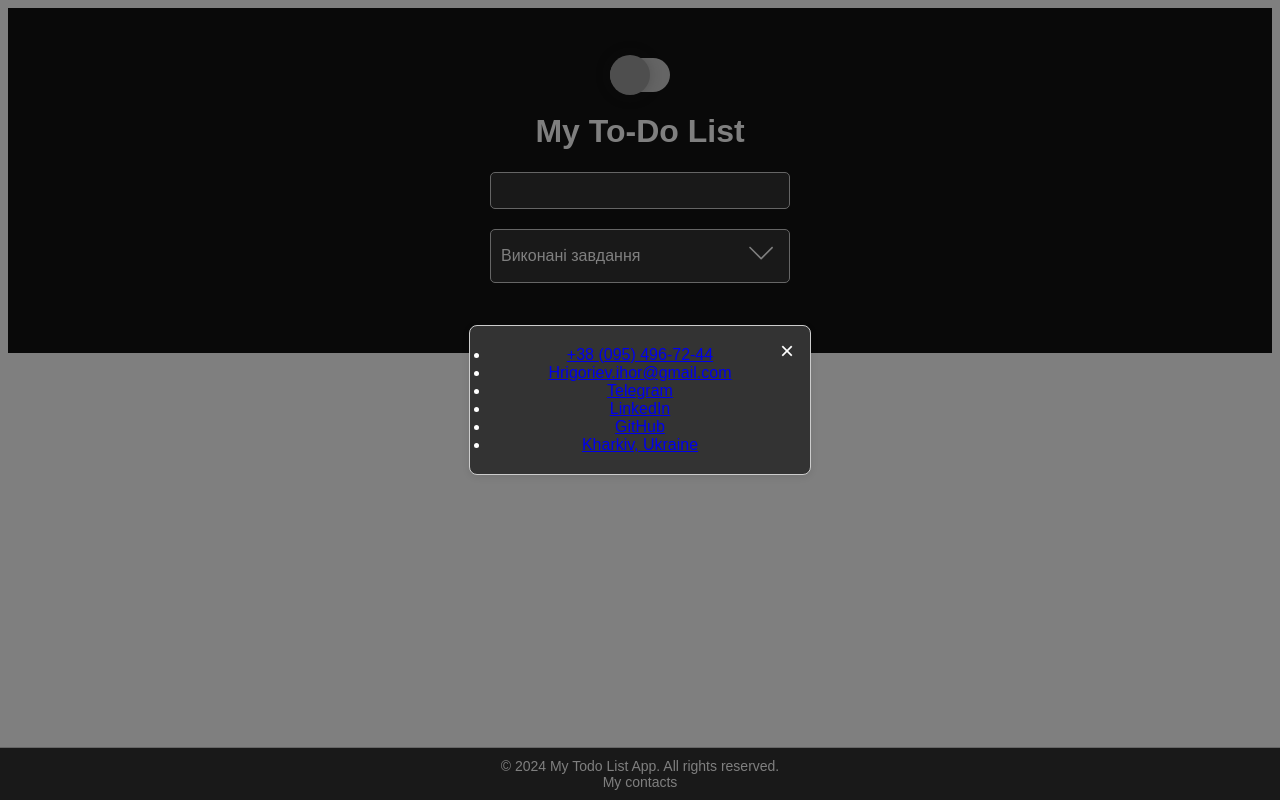
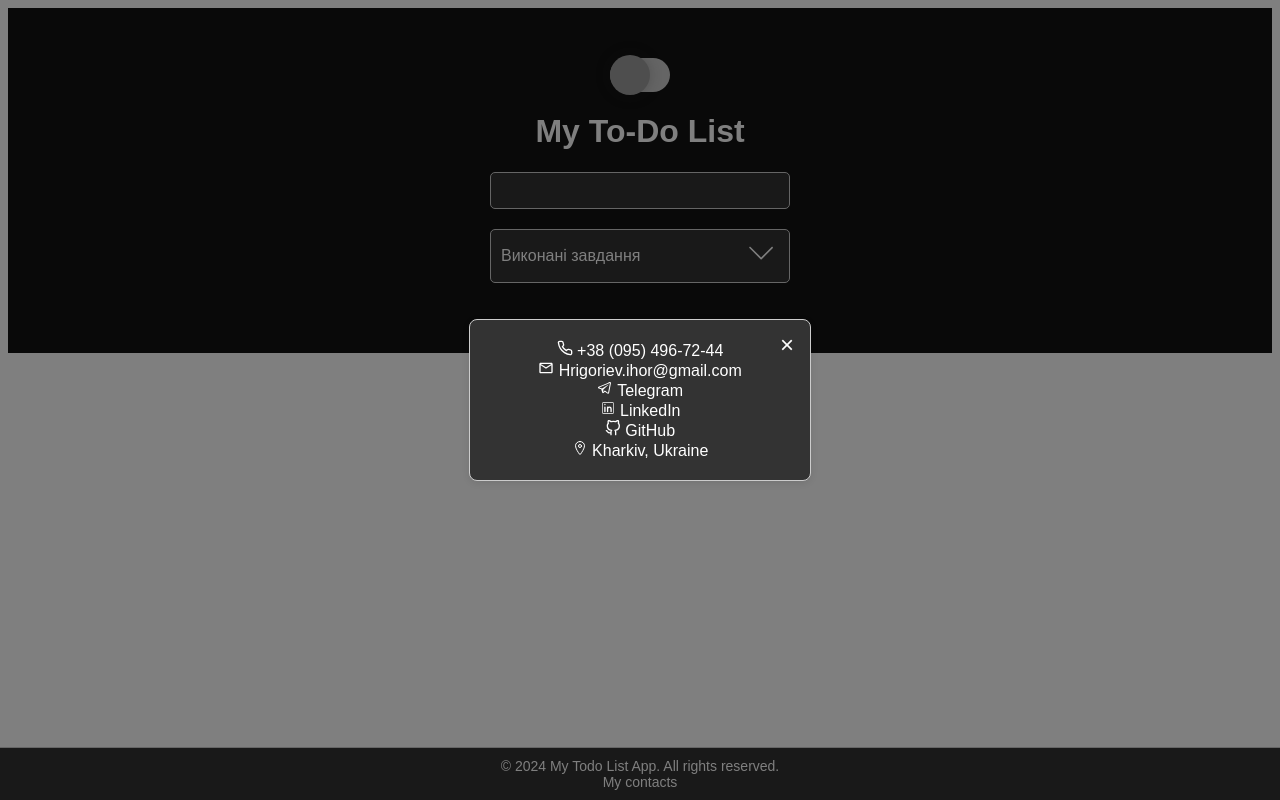
Before and after one commit to hruden/todo-list, a React (Create React App) app in the folder todo-list/: page / in a window 1280 px wide. Both pictures are taken after a click on the element "My contacts". Built offline with nearby package versions, Linux system fonts and the light colour scheme; grey boxes are pictures that could not be loaded.

Commit message:
add icon

```diff
--- a/todo-list/src/components/footer/footer.css
+++ b/todo-list/src/components/footer/footer.css
@@ -26,3 +26,13 @@
   color: var(--slider);
   transition: color var(--time);
 }
+.contactItem{
+  list-style-type: none;
+}
+.contactItem a {
+  color: var(--black);
+  text-Decoration: none;
+}
+.dark .contactItem a{
+  color: var(--white);
+}
--- a/todo-list/src/components/footer/footer.jsx
+++ b/todo-list/src/components/footer/footer.jsx
@@ -1,6 +1,12 @@
 import React, { useState } from "react";
 import "./footer.css";
 import Modal from "../modal/modal";
+import { LuPhone } from "react-icons/lu";
+import { MdOutlineEmail } from "react-icons/md";
+import { LiaTelegram } from "react-icons/lia";
+import { CiLinkedin } from "react-icons/ci";
+import { FiGithub } from "react-icons/fi";
+import { IoLocationOutline } from "react-icons/io5";
 
 const Footer = () => {
   const [isModalOpen, setIsModalOpen] = useState(false);
@@ -12,15 +18,57 @@ const Footer = () => {
   return (
     <footer className="footer">
       <p>© 2024 My Todo List App. All rights reserved.</p>
-      <p className="contacts" onClick={toggleModal}>My contacts</p>
+      <p className="contacts" onClick={toggleModal}>
+        My contacts
+      </p>
       <Modal isOpen={isModalOpen} closeModal={toggleModal}>
         <ul>
-          <li><a href="tel:+38(095)496-72-44" target="_blank" rel="noreferrer">+38 (095) 496-72-44</a></li>
-          <li><a href="mailto:hrigoriev.ihor@gmail.com" target="_blank" rel="noreferrer">Hrigoriev.ihor@gmail.com</a></li>
-          <li><a href="https://t.me/igor_ban" target="_blank" rel="noreferrer">Telegram</a></li>
-          <li><a href="https://www.linkedin.com/in/ihor-hryhoriev-830062278/" target="_blank" rel="noreferrer">LinkedIn</a></li>
-          <li><a href="https://github.com/hruden" target="_blank" rel="noreferrer">GitHub</a></li>
-          <li><a href="https://goo.gl/maps/BDQaWE5JD5HgARF57" target="_blank" rel="noreferrer">Kharkiv, Ukraine</a></li>
+          <li className="contactItem">
+            <a href="tel:+38(095)496-72-44" target="_blank" rel="noreferrer">
+              <LuPhone /> +38 (095) 496-72-44
+            </a>
+          </li>
+          <li className="contactItem">
+            <a
+              href="mailto:hrigoriev.ihor@gmail.com"
+              target="_blank"
+              rel="noreferrer"
+            >
+              <MdOutlineEmail /> Hrigoriev.ihor@gmail.com
+            </a>
+          </li>
+          <li className="contactItem">
+            <a href="https://t.me/igor_ban" target="_blank" rel="noreferrer">
+              <LiaTelegram /> Telegram
+            </a>
+          </li>
+          <li className="contactItem">
+            <a
+              href="https://www.linkedin.com/in/ihor-hryhoriev-830062278/"
+              target="_blank"
+              rel="noreferrer"
+            >
+              <CiLinkedin /> LinkedIn
+            </a>
+          </li>
+          <li className="contactItem">
+            <a
+              href="https://github.com/hruden"
+              target="_blank"
+              rel="noreferrer"
+            >
+              <FiGithub /> GitHub
+            </a>
+          </li>
+          <li className="contactItem">
+            <a
+              href="https://goo.gl/maps/BDQaWE5JD5HgARF57"
+              target="_blank"
+              rel="noreferrer"
+            >
+              <IoLocationOutline /> Kharkiv, Ukraine
+            </a>
+          </li>
         </ul>
       </Modal>
     </footer>
```
